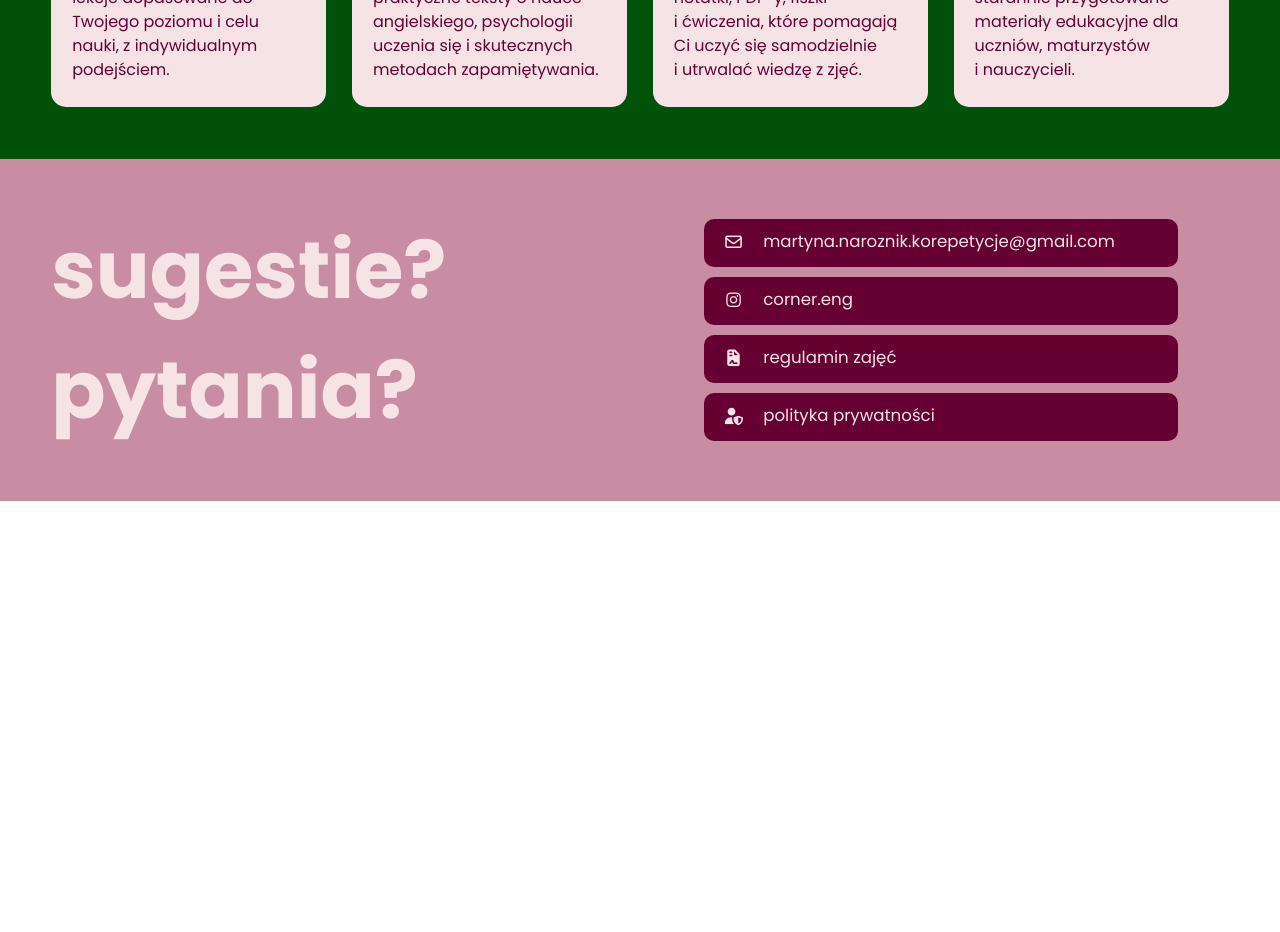
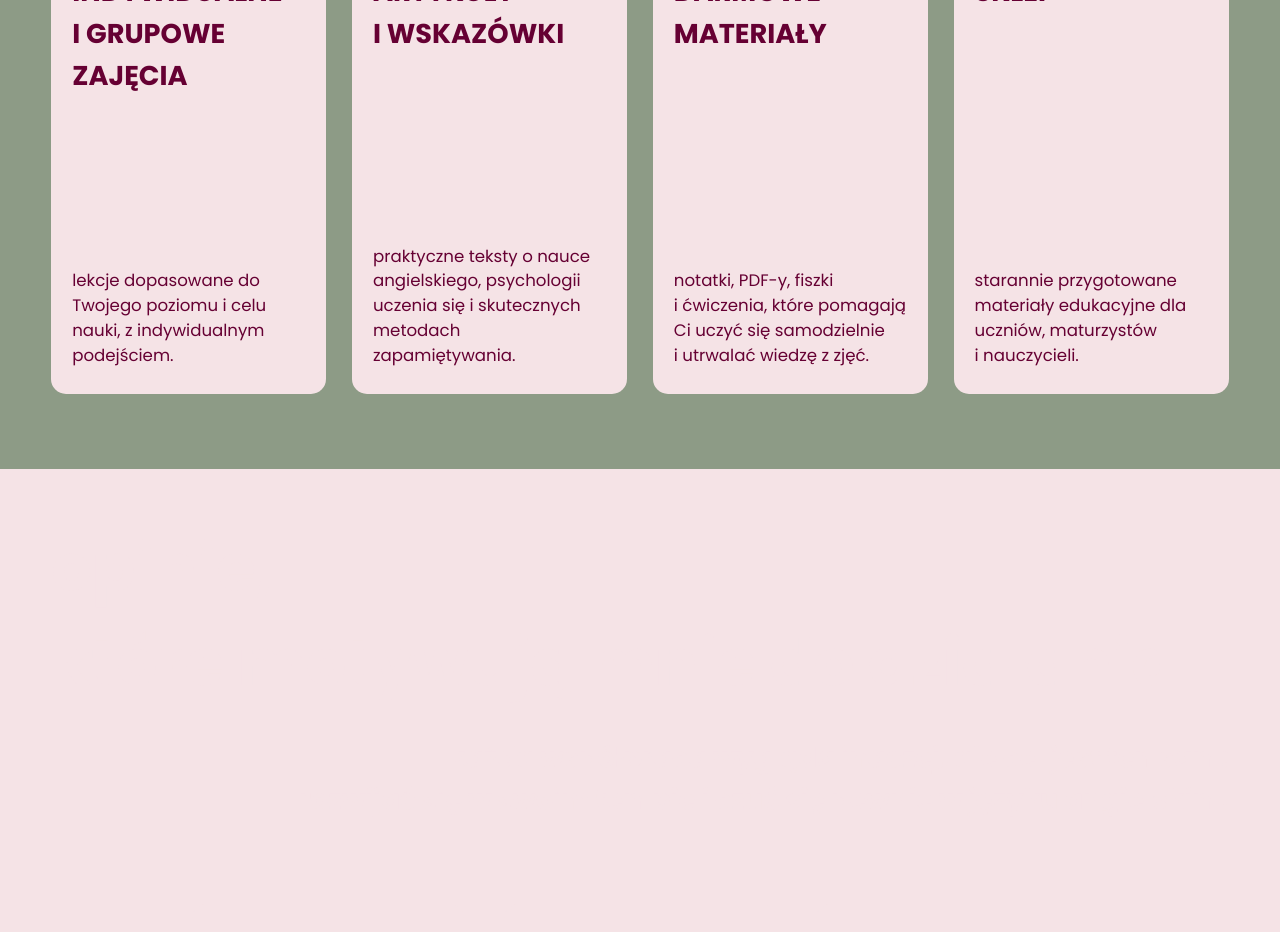
Before and after one commit to Rojap02/cornereng, a Vue app: page / in a window 1280 px wide. Shown: the part 1848-2780 px from the top of the page. Before the commit the page ends 2349 px from the top, so only its background shows below. Built offline with nearby package versions, Linux system fonts and the light colour scheme.

Commit message:
Zmiany kosmetyczne

```diff
--- a/src/assets/styles/header-style.css
+++ b/src/assets/styles/header-style.css
@@ -1,5 +1,5 @@
 :root {
-  --green: #00520a;
+  --green: #8d9b86;
   --dark_pink: #660033;
   --bright_pink: #c98da3;
 }
--- a/src/assets/styles/home-page-style.css
+++ b/src/assets/styles/home-page-style.css
@@ -4,12 +4,12 @@
     --bright_pink: #c98da3;
     --dark_pink: #660033;
     --light: #f5e3e6;
-    --dark_green: #00520a;
+    --light_green: #8d9b86;
 }
 
 .name {
     background-color: var(--bright_pink);
-    height: clamp(40vh, 105vh, 115vh);
+    height: 100vh;
     display: flex;
     justify-content: flex-end;
     align-items: center;
@@ -50,7 +50,7 @@ p{
 .whats-cornereng{
     background-color: var(--light);
     display: flex;
-    min-height: calc(100vh - var(--header-height));
+    min-height: calc(100vh - var(--header_height));
 }
 
 .whats-cornereng-image {
@@ -84,14 +84,14 @@ p{
 
 .whats-cornereng-text-header {
     text-align: right;
-    font-size: var(--h2-size);
+    font-size: var(--h2_size);
     line-height: 1;
 }
 
 .whats-cornereng-text-body {
     margin: 0;
     text-align: right;
-    font-size: var(--p-size);
+    font-size: var(--p_size);
     line-height: 1.5;
 }
 
@@ -108,8 +108,8 @@ p{
 }
 
 .whats-to-find {
-    background-color: var(--dark_green);
-    min-height: calc(100vh - var(--header-height));
+    background-color: var(--light_green);
+    min-height: calc(100vh - var(--header_height));
     display: flex;
     flex-direction: column;
     padding: clamp(2rem, 4vw, 5rem);
@@ -126,7 +126,7 @@ p{
     margin-top: -10px;
     margin-bottom: 38px;
     text-align: left;
-    font-size: var(--h2-size);
+    font-size: var(--h2_size);
 }
 
 .whats-to-find-grid {
@@ -156,11 +156,11 @@ p{
     justify-content: left;
     font-weight: bold;
     text-transform: uppercase;
-    font-size: var(--h3-size);
+    font-size: var(--h3_size);
 }
 
 .whats-to-find-grid-card p {
     padding: clamp(10px, 25px, 25px) clamp(15px, 21px, 35px);
-    font-size: var(--p-size);
+    font-size: var(--p_size);
     line-height: 1.5;
 }
--- /dev/null
+++ b/src/assets/styles/reviews-style.css
@@ -0,0 +1,144 @@
+@import "global.css";
+
+:root {
+    --bright_pink: #c98da3;
+    --dark_pink: #660033;
+    --light: #f5e3e6;
+}
+
+.reviews {
+    background-color: var(--light);
+    min-height: calc(100vh - var(--header_height));
+    padding: clamp(2rem, 4vw, 5rem);
+}
+
+.reviews-header {
+    display: block;
+}
+
+.reviews-title {
+    display: flex;
+    justify-content: flex-start;
+}
+
+.reviews-title h2 {
+    color: var(--light);
+    font-size: var(--h2_size);
+    font-weight: bold;
+    margin: 0;
+}
+
+.reviews-subtitle {
+    display: flex;
+    justify-content: flex-end;
+}
+
+.reviews-subtitle h3 {
+    text-align: right;
+    font-size: var(--h3_size);
+    color: var(--light);
+}
+
+.reviews-slider {
+    position: relative;
+
+    width: 70vw;
+    margin: 0 auto;
+
+    padding: 7vh 0;
+}
+
+.reviews-container {
+    display: flex;
+    gap: 40px;
+
+    width: 100%;
+
+    overflow-x: auto;
+    scroll-behavior: smooth;
+
+    scrollbar-width: none;
+}
+
+.reviews-container::-webkit-scrollbar {
+    display: none;
+}
+
+.review-card {
+    flex: 0 0 calc((100% - 80px) / 3);
+
+    display: flex;
+    flex-direction: column;
+    justify-content: space-between;
+
+    box-sizing: border-box;
+
+    background-color: var(--light);
+    color: var(--dark_pink);
+
+    border-radius: 15px;
+
+    min-height: 20rem;
+}
+
+.review-content {
+    padding: 25px 21px;
+
+    font-size: var(--p_size);
+    margin: 0;
+}
+
+.review-author {
+    padding: 25px 21px;
+
+    text-align: right;
+    font-weight: bold;
+    font-size: var(--p_size);
+
+    margin: 0;
+}
+
+.reviews-arrow {
+    position: absolute;
+
+    top: 50%;
+    transform: translateY(-50%);
+
+    width: 45px;
+    height: 45px;
+
+    display: grid;
+    place-items: center;
+
+    padding: 0;
+    border: none;
+    border-radius: 50%;
+
+    background-color: var(--dark_pink);
+    color: var(--light);
+
+    font-size: 28px;
+    line-height: 1;
+
+    cursor: pointer;
+
+    z-index: 10;
+    transition: opacity 0.2s ease;
+}
+
+.reviews-arrow span {
+    display: block;
+    transform: translateY(-2px);
+}
+
+.reviews-arrow-left {
+    left: -65px;
+}
+
+.reviews-arrow-right {
+    right: -65px;
+}
+
+.reviews-arrow:hover {
+    opacity: 0.65;
+}
--- /dev/null
+++ b/src/components/Reviews.vue
@@ -0,0 +1,115 @@
+<script setup lang="ts">
+import "@/assets/styles/reviews-style.css";
+
+import { ref } from "vue";
+
+const reviewsContainer = ref<HTMLElement | null>(null);
+
+const reviews = [
+    {
+        id: 1,
+        author: "Janek",
+        content: "Bardzo polecam zajęcia z Martyną!"
+    },
+
+    {
+        id: 2,
+        author: "Kasia",
+        content: "Pierwszy raz naprawdę zaczęłam rozumieć gramatykę."
+    },
+
+    {
+        id: 3,
+        author: "Michał",
+        content: "Super zajęcia! Gorąco polecam, wszystko tłumaczone bez pośpiechu i z wyczuciem."
+    },
+
+    {
+        id: 4,
+        author: "Szymon",
+        content: "Kocham miśkę <3 !!!"
+    }
+];
+
+const scrollReviews = (direction: "left" | "right") => {
+    if (!reviewsContainer.value) return;
+
+    const card = reviewsContainer.value.querySelector(
+        ".review-card"
+    ) as HTMLElement | null;
+
+    if (!card) return;
+
+    const gap = 40;
+    const scrollAmount = card.offsetWidth + gap;
+
+    reviewsContainer.value.scrollBy({
+        left: direction === "right" ? scrollAmount : -scrollAmount,
+        behavior: "smooth"
+    });
+};
+</script>
+
+<template>
+    <section class="reviews">
+
+        <div class="reviews-header">
+
+            <div class="reviews-title">
+                <h2>
+                    opinie, <br />
+                    które motywują mnie do działania
+                </h2>
+            </div>
+
+            <div class="reviews-subtitle">
+                <h3>
+                    każda współpraca wygląda inaczej, ale cel jest ten sam:
+                    <br />
+                    rozwijać się w swoim tempie i czuć się pewnie w języku angielskim.
+                </h3>
+            </div>
+
+        </div>
+
+        <div class="reviews-slider">
+
+            <button
+                class="reviews-arrow reviews-arrow-left"
+                aria-label="Poprzednia opinia"
+                @click="scrollReviews('left')"
+            >
+                <span>←</span>
+            </button>
+
+            <div
+                ref="reviewsContainer"
+                class="reviews-container"
+            >
+                <div
+                    v-for="review in reviews"
+                    :key="review.id"
+                    class="review-card"
+                >
+                    <p class="review-content">
+                        {{ review.content }}
+                    </p>
+
+                    <p class="review-author">
+                        {{ review.author }}
+                    </p>
+                </div>
+            </div>
+
+            <button
+                class="reviews-arrow reviews-arrow-right"
+                aria-label="Następna opinia"
+                @click="scrollReviews('right')"
+            >
+                <span>→</span>
+            </button>
+
+        </div>
+
+    </section>
+</template>
--- a/src/views/HomePage.vue
+++ b/src/views/HomePage.vue
@@ -1,6 +1,7 @@
 <script setup lang="ts">
 import "@/assets/styles/home-page-style.css";
 import bigBenImage from "@/images/Adobe Express - file.png";
+import ReviewsSection from "@/components/Reviews.vue";
 </script>
 
 <template>
@@ -61,6 +62,5 @@ import bigBenImage from "@/images/Adobe Express - file.png";
     </div>
   </section>
 
-
-
+  <ReviewsSection />
 </template>
```
